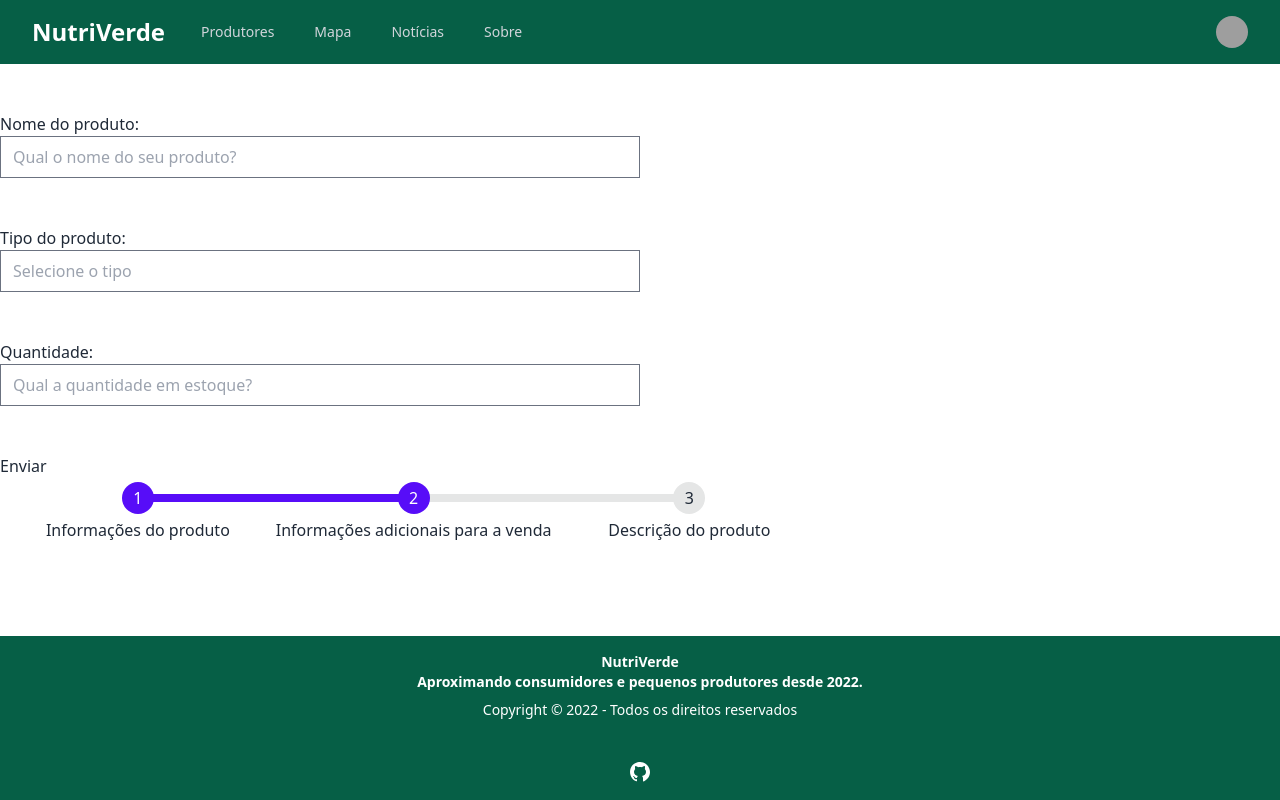
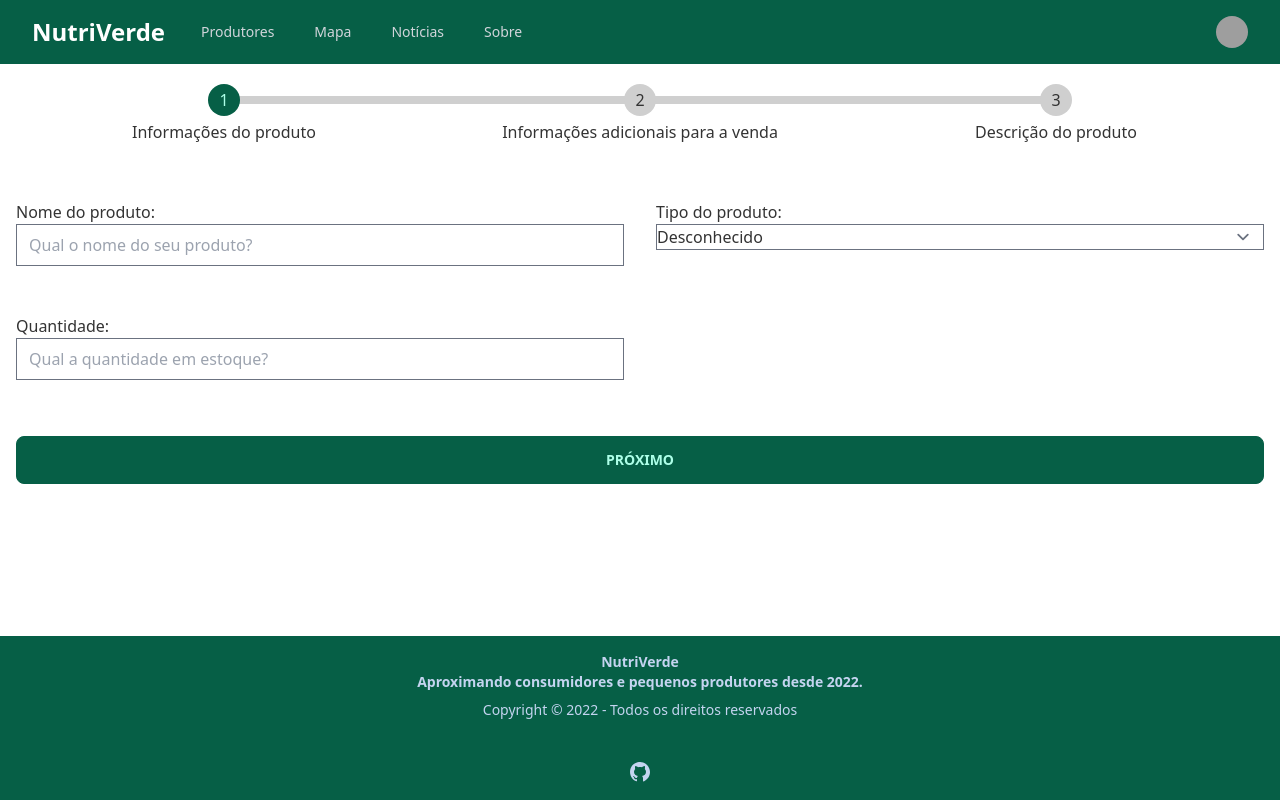
Before and after one commit to ES-UFABC/Nutriverde, a Next.js app in the folder ui/: page /ProductRegister in a window 1280 px wide. Built offline with nearby package versions, Linux system fonts and the light colour scheme; grey boxes are pictures that could not be loaded.

Commit message:
refactor(ui): styles product form
Co-authored-by: Breno Boato da Silva <breno.s@aluno.ufabc.edu.br>

```diff
--- a/ui/pages/ProductRegister.tsx
+++ b/ui/pages/ProductRegister.tsx
@@ -1,10 +1,11 @@
+import classNames from "classnames";
 import React, { useEffect, useState } from "react";
 import { useDropzone } from "react-dropzone";
 import Layout from "../components/layout";
 
 export default function Contato() {
   const serverUrl = process.env.NEXT_PUBLIC_SERVER_URL;
-  const [step, setstep] = useState(0);
+  const [step, setStep] = useState(0);
   // const [files, setFiles] = useState([]);
 
   // const { getRootProps, getInputProps } = useDropzone({
@@ -84,64 +85,95 @@ export default function Contato() {
   return (
     <Layout title="Registro de Produtos">
       <form onSubmit={sendData}>
-        <div className=" ">
-          {/* <div className=" ">
-            <ul className="steps steps-horizontal lg:steps-horizontal ">
-              <li onClick={() => setstep(0)} class="step step-primary cursor-pointer">
+        <div className="container mx-auto p-4 flex flex-col justify-content-center">
+          <ul className="steps steps-horizontal mb-14">
+            <li
+              onClick={() => setStep(0)}
+              className={classNames({
+                step: true,
+                "cursor-pointer": true,
+                "step-primary": step >= 0,
+              })}
+            >
               Informações do produto
             </li>
-              <li onClick={() => setstep(1)} class="step step-primary cursor-pointer">
+            <li
+              onClick={() => setStep(1)}
+              className={classNames({
+                step: true,
+                "cursor-pointer": true,
+                "step-primary": step >= 1,
+              })}
+            >
               Informações adicionais para a venda
             </li>
-              <li onClick={() => setstep(2)} class="step cursor-pointer">
+            <li
+              onClick={() => setStep(2)}
+              className={classNames({
+                step: true,
+                "cursor-pointer": true,
+                "step-primary": step >= 2,
+              })}
+            >
               Descrição do produto
             </li>
           </ul>
-          </div> */}
-          <div className=" ">
+
+          <div className="grid lg:grid-cols-2 gap-8 lg:gap-y-12">
             {step === 0 && (
-              <div className=" ">
-                <br />
-                <br />
-                <div className="">
-                  <h2>Nome do produto:</h2>
+              <>
+                <div>
+                  <h2 className="">Nome do produto:</h2>
                   <input
                     type="text"
                     name="nameprod"
-                    className="w-1/2  "
+                    className="w-full"
                     placeholder="Qual o nome do seu produto?"
                     onChange={onChangeInput}
                     value={dataForm.nameprod}
                   />
                 </div>
-                <br />
-                <br />
+
                 <div>
                   <h2>Tipo do produto:</h2>
-                  <input
-                    type="text"
+                  <select
                     name="typeprod"
-                    className="w-1/2  "
+                    className="w-full"
                     placeholder="Selecione o tipo"
                     onChange={onChangeInput}
                     value={dataForm.typeprod}
-                  />
+                  >
+                    <option value="unknown">Desconhecido</option>
+                    <option value="beekeeping">Apicultura</option>
+                    <option value="cereals">Cereais</option>
+                    <option value="fruits">Frutas</option>
+                    <option value="vegetables">Hortaliças</option>
+                    <option value="dairy">Laticínios e derivados,</option>
+                    <option value="protein">Proteína de origem animal</option>
+                    <option value="tubers">Raizes e turbéculos</option>
+                    <option value="meals">Refeições</option>
+                    <option value="seeds">Sementes e mudas</option>
+                    <option value="legumes">Legumes</option>
+                    <option value="bakery">Panificação</option>
+                    <option value="sweets">Doces, mel, melado e geléias</option>
+                    <option value="beverages">Bebidas e polpas</option>
+                    <option value="herbs">Chás e ervas</option>
+                    <option value="sausages">Embutidos</option>
+                    <option value="preserves">Conservas</option>
+                  </select>
                 </div>
-                <br />
-                <br />
+
                 <div>
                   <h2>Quantidade:</h2>
                   <input
                     type="number"
                     name="quantprod"
-                    className="w-1/2  "
+                    className="w-full"
                     placeholder="Qual a quantidade em estoque?"
                     onChange={onChangeInput}
                     value={dataForm.quantprod}
                   />
                 </div>
-                <br />
-                <br />
 
                 {/* <section className="container">
                   <div {...getRootProps({ className: "dropzone" })}>
@@ -160,46 +192,41 @@ export default function Contato() {
                     ))}
                   </aside>
                 </section> */}
-              </div>
+              </>
             )}
 
             {step === 1 && (
-              <div>
-                <br />
-                <br />
+              <>
                 <div>
                   <h2>Safra:</h2>
                   <input
                     type="date"
                     name="prodcrop"
-                    className="w-1/2  "
+                    className="w-full"
                     placeholder="Qual a safra?"
                     onChange={onChangeInput}
                     value={dataForm.prodcrop}
                   />
                 </div>
-                <br />
-                <br />
+
                 <div>
                   <h2>Preço:</h2>
                   <input
                     type="number"
                     name="prodprice"
-                    className="w-1/2  "
+                    className="w-full"
                     placeholder="Qual o valor por KG?"
                     onChange={onChangeInput}
                     value={dataForm.prodprice}
                   />
                 </div>
-                <br />
-                <br />
 
                 <div>
                   <h2>Condições de entrega:</h2>
                   <input
                     type="text"
                     name="proddelivery"
-                    className="w-1/2  "
+                    className="w-full"
                     placeholder="Busca no local ou entrega própria?"
                     onChange={onChangeInput}
                     value={dataForm.proddelivery}
@@ -208,53 +235,45 @@ export default function Contato() {
 
                 <br />
                 <br />
-              </div>
+              </>
             )}
+
             {step === 2 && (
-              <div>
-                <br />
-                <br />
+              <>
+                <div className="col-span-2">
                   <h2>Descrição:</h2>
-                <input
-                  type="text"
+                  <textarea
                     name="proddescription"
-                  className=" w-1/2"
+                    className="w-full"
                     placeholder="Insira uma descrição"
                     onChange={onChangeInput}
+                    rows={5}
                     value={dataForm.proddescription}
                   />
-                <br />
-                <br />
                 </div>
+              </>
             )}
-            <button type="submit" className="cursor-pointer">
+          </div>
+
+          {step < 2 && (
+            <button
+              type="button"
+              className="btn btn-primary mt-14 cursor-pointer"
+              onClick={() => setStep(step + 1)}
+            >
+              Próximo
+            </button>
+          )}
+
+          {step >= 2 && (
+            <button
+              type="submit"
+              className="btn btn-primary mt-14 cursor-pointer"
+            >
               Enviar
             </button>
-            <div className=" ">
-              <ul className="steps steps-horizontal lg:steps-horizontal ">
-                <li
-                  onClick={() => setstep(0)}
-                  className="step step-primary cursor-pointer"
-                >
-                  Informações do produto
-                </li>
-                <li
-                  onClick={() => setstep(1)}
-                  className="step step-primary cursor-pointer"
-                >
-                  Informações adicionais para a venda
-                </li>
-                <li onClick={() => setstep(2)} className="step cursor-pointer">
-                  Descrição do produto
-                </li>
-              </ul>
-            </div>
-
-            <br />
-            <br />
-            <br />
+          )}
           {/* <button type="submit" className="cursor-pointer">Enviar</button> */}
-          </div>
         </div>
       </form>
     </Layout>
--- a/ui/tailwind.config.js
+++ b/ui/tailwind.config.js
@@ -1,14 +1,31 @@
-const colors = require("tailwindcss/colors")
+const colors = require("tailwindcss/colors");
 
 module.exports = {
   content: [
     "./pages/**/*.{js,ts,jsx,tsx}",
     "./components/**/*.{js,ts,jsx,tsx}",
   ],
-  theme: {
-  extend:{colors: {
-    primary: colors.emerald,
-  },}
+  theme: {},
+  daisyui: {
+    themes: [
+      {
+        nutriverde: {
+          primary: "#065f46",
+
+          neutral: "#3D4451",
+
+          "base-100": "#FFFFFF",
+
+          info: "#3ABFF8",
+
+          success: "#36D399",
+
+          warning: "#FBBD23",
+
+          error: "#F87272",
+        },
+      },
+    ],
   },
   plugins: [require("daisyui")],
 };
```
Lines whose indentation alone changed are shown as unchanged.
